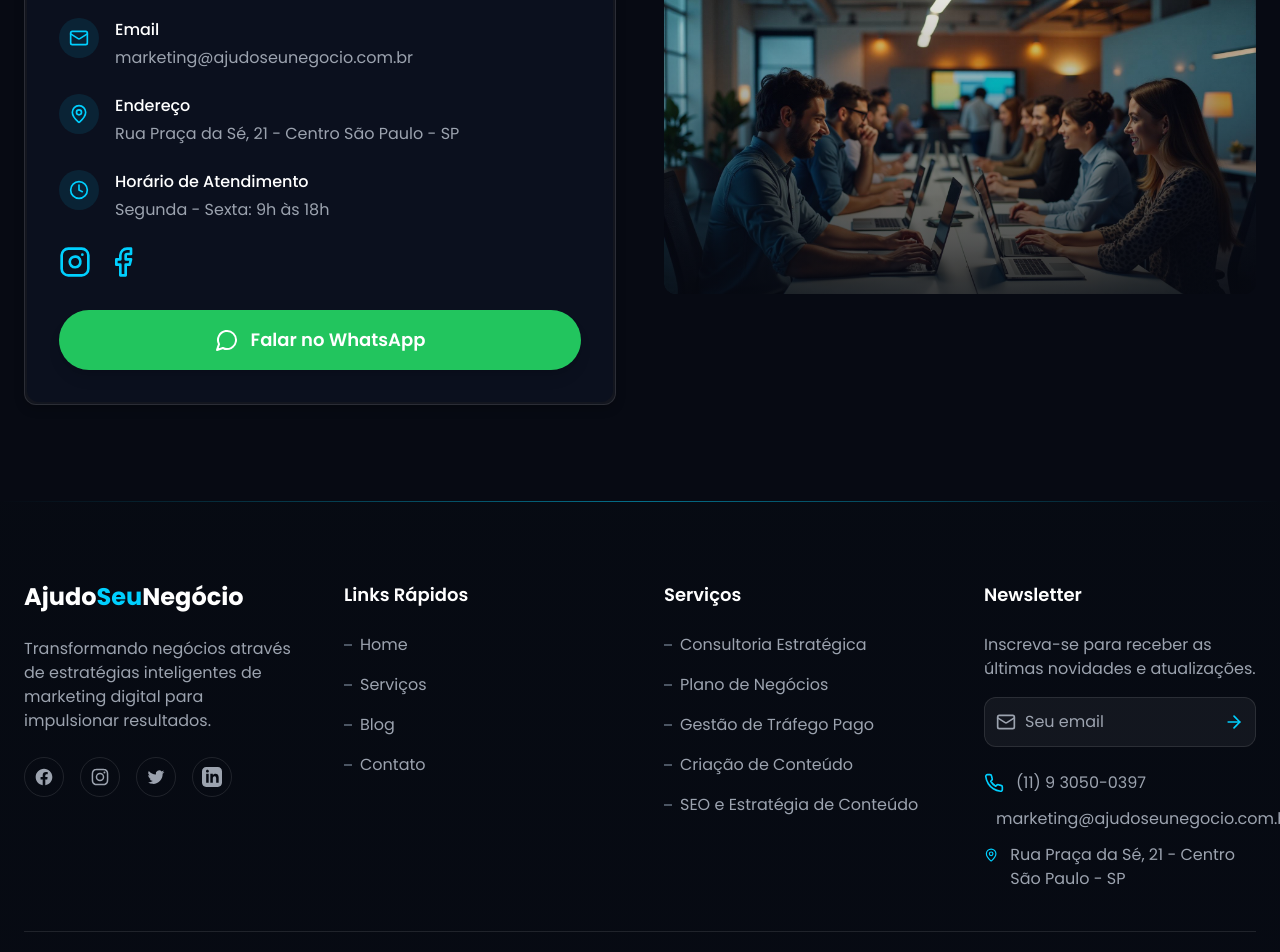
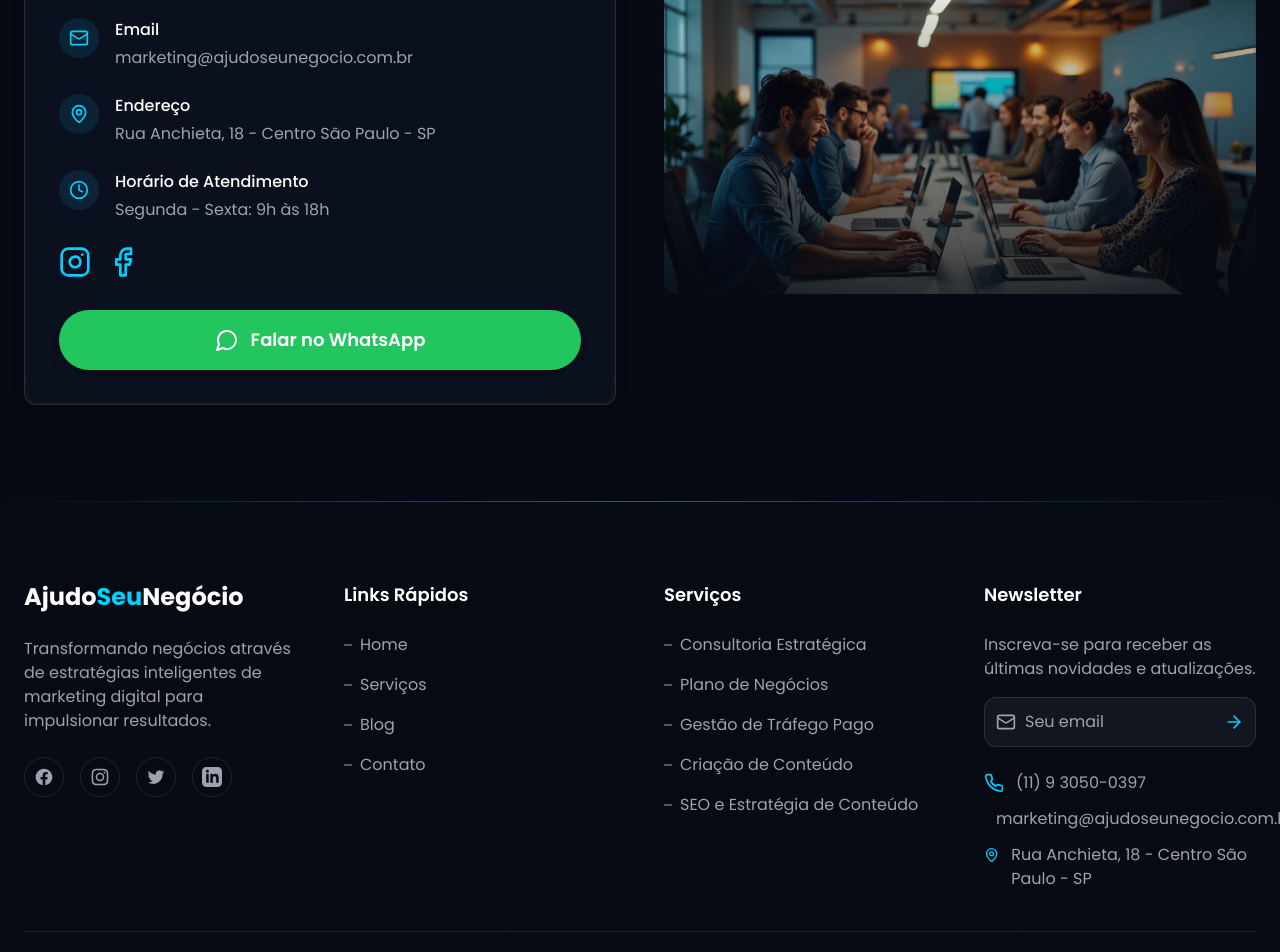
Before and after one commit to rashidi-francis/consultoria-marketing-digital, a React (Vite) app: page / in a window 1280 px wide. Shown: the part 7900-8852 px from the top of the page. Built offline with nearby package versions, Linux system fonts and the light colour scheme.

Commit message:
Atualizar endereço no site
Substitui endereço Rua Praça da Sé, 21 - Centro São Paulo - SP por Rua Anchieta, 18 - Centro São Paulo - SP nos componentes ContactForm.tsx e Footer.tsx.

```diff
--- a/src/components/ContactForm.tsx
+++ b/src/components/ContactForm.tsx
@@ -66,7 +66,7 @@ const ContactForm = () => {
                     </div>
                     <div>
                       <h4 className="text-white font-medium mb-1">Endereço</h4>
-                      <p className="text-gray-400">Rua Praça da Sé, 21 - Centro São Paulo - SP</p>
+                      <p className="text-gray-400">Rua Anchieta, 18 - Centro São Paulo - SP</p>
                     </div>
                   </div>
 
--- a/src/components/Footer.tsx
+++ b/src/components/Footer.tsx
@@ -177,7 +177,7 @@ const Footer = () => {
               </div>
               <div className="flex items-start">
                 <MapPin className="w-5 h-5 text-primary mr-3 mt-0.5" />
-                <span className="text-gray-400">Rua Praça da Sé, 21 - Centro São Paulo - SP</span>
+                <span className="text-gray-400">Rua Anchieta, 18 - Centro São Paulo - SP</span>
               </div>
             </div>
           </div>
```
